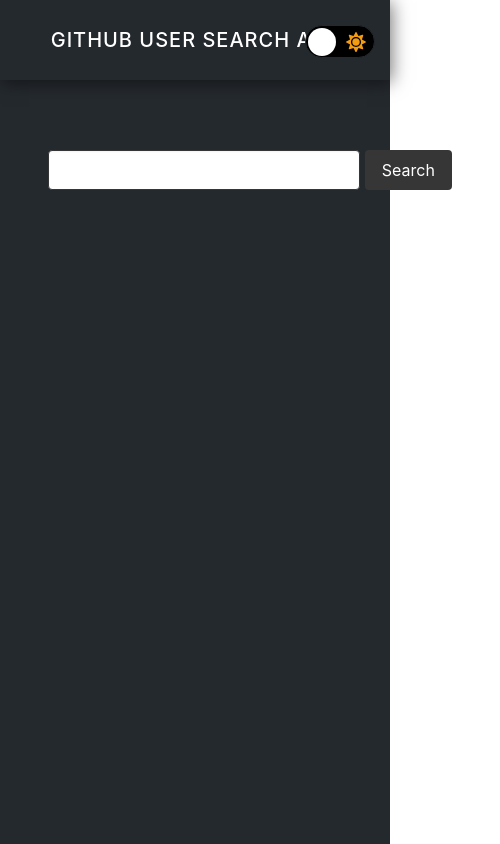
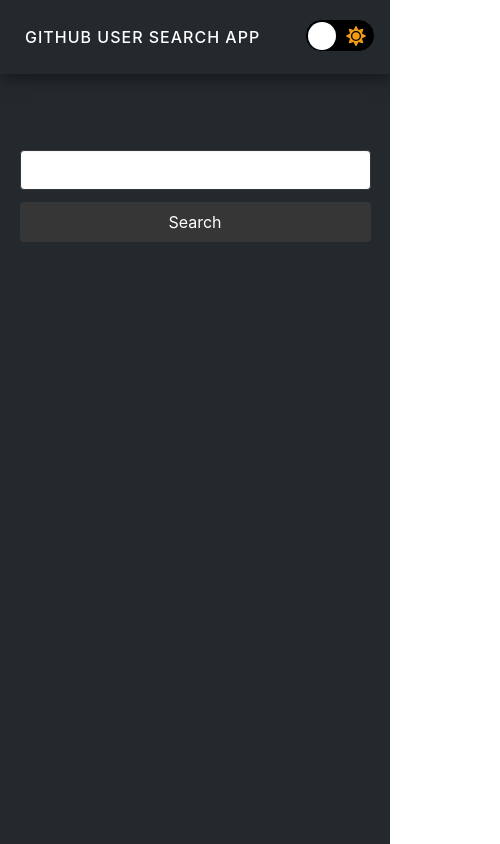
Before and after one commit to afozbek/vue-github-profiles, a Vue app: page / in a window 390 px wide. Shown: the whole page, 500 px wide, since content can reach past the window. Built offline with nearby package versions, Linux system fonts and the light colour scheme.

Commit message:
responsive hale getirildi

```diff
--- a/src/App.vue
+++ b/src/App.vue
@@ -1,7 +1,8 @@
 <template>
   <div class="m-container">
     <header class="m-header">
-      Github User Search App
+      <router-link to="/">Github User Search App</router-link>
+
       <div class="toggle-theme">
         <input
           class="toggle-theme__checkbox"
@@ -79,7 +80,7 @@
 }
 
 .m-container {
-  width: 500px;
+  max-width: 500px;
   margin: 0 auto;
   padding-top: 150px;
   padding-bottom: 50px;
@@ -87,13 +88,35 @@
   &__search {
     display: flex;
     justify-content: center;
+    margin: 0 30px;
+
+    @media screen and (max-width: 640px) {
+      flex-direction: column;
+      justify-content: flex-start;
+      margin: 0;
+
+      width: 90%;
+      margin: 0 auto;
+    }
 
     &Input {
       margin-right: 5px;
+      min-width: 300px;
+
+      @media screen and (max-width: 640px) {
+        margin-right: 0;
+
+        & .help.counter.is-invisible {
+          display: none;
+        }
+      }
     }
 
     &Button {
       margin-bottom: 2px;
+      @media screen and (max-width: 640px) {
+        margin-bottom: 60px;
+      }
     }
   }
 }
@@ -114,6 +137,20 @@
   font-size: 20px;
   font-weight: 500;
   box-shadow: 2px 2px 17px 0px rgba(0, 0, 0, 0.53);
+
+  a {
+    color: #fff;
+    text-decoration: none;
+    cursor: pointer;
+
+    &:hover {
+      color: #fff;
+    }
+  }
+  @media screen and (max-width: 640px) {
+    font-size: 16px;
+    text-align: left;
+  }
 }
 
 .toggle-theme {
--- a/src/components/Home/Search.vue
+++ b/src/components/Home/Search.vue
@@ -11,6 +11,7 @@
     <b-button
       @click="getUserData"
       class="m-container__searchButton"
+      expanded=""
       type="is-dark"
     >
       Search
--- a/src/components/Home/UserSearchList.vue
+++ b/src/components/Home/UserSearchList.vue
@@ -38,6 +38,10 @@
   width: 80%;
   margin: 0 auto;
 
+  @media screen and (max-width: 640px) {
+    width: 90%;
+  }
+
   h1 {
     margin-bottom: 20px;
   }
--- a/src/components/User/UserCard.vue
+++ b/src/components/User/UserCard.vue
@@ -13,7 +13,7 @@
         </div>
       </div>
 
-      <div class="m-userSection">
+      <div v-if="!isTablet" class="m-userSection">
         <FollowerIcon />
         <div class="m-userSection__followers">
           <strong>{{ userData.followers }}</strong> followers
@@ -40,7 +40,7 @@
       </div>
     </div>
 
-    <router-link to="/">
+    <router-link v-if="!isTablet" to="/">
       <close-icon></close-icon>
     </router-link>
   </div>
@@ -53,6 +53,11 @@
 
 export default {
   name: "UserCard",
+  data() {
+    return {
+      isTablet: window.innerWidth < 640,
+    };
+  },
   props: ["userData"],
   components: {
     FollowerIcon,
--- a/src/views/User.vue
+++ b/src/views/User.vue
@@ -1,5 +1,5 @@
 <template>
-  <div>
+  <div class="userPage">
     <user-card-skeleton v-if="loading" :media="5"></user-card-skeleton>
     <user-card v-else :userData="userData"></user-card>
 
@@ -54,3 +54,14 @@
   },
 };
 </script>
+
+<style lang="scss" scoped>
+.userPage {
+  width: 100%;
+  margin: 0 auto;
+
+  @media screen and (max-width: 640px) {
+    width: 80%;
+  }
+}
+</style>
```
